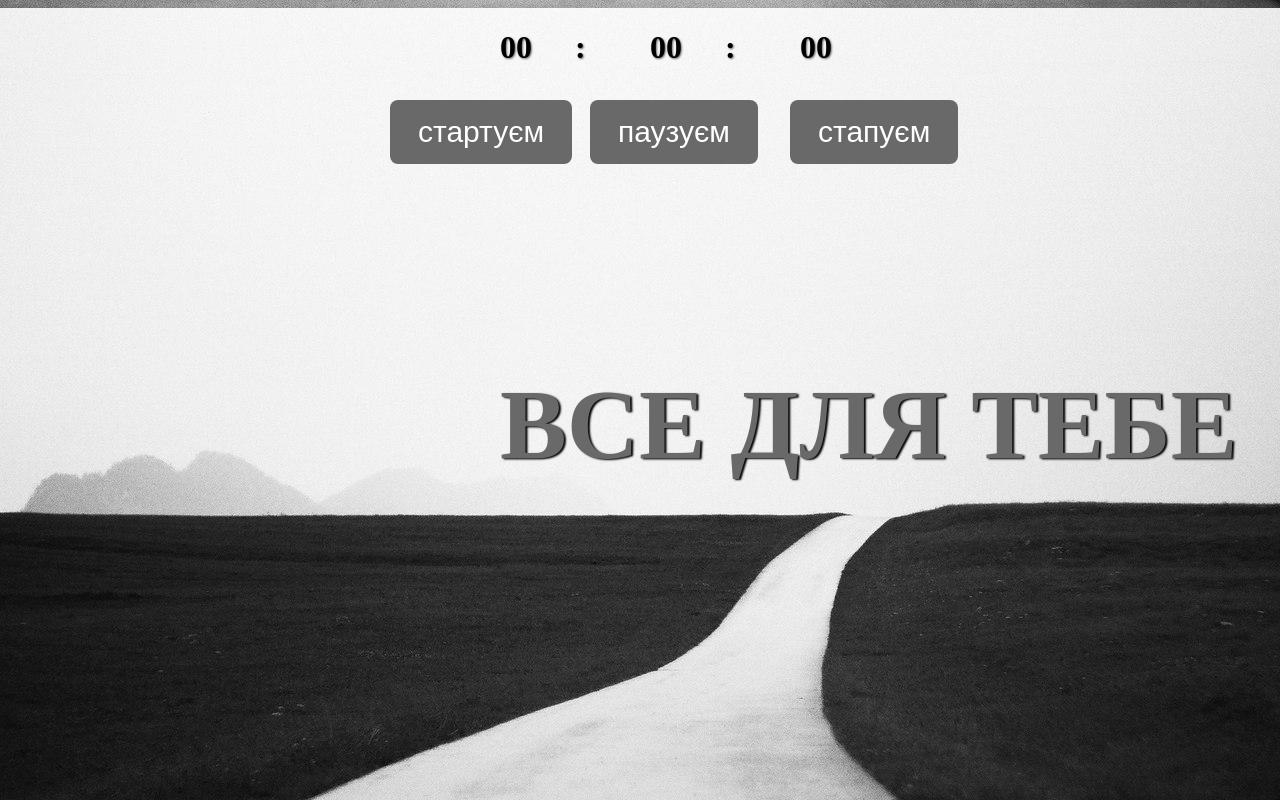
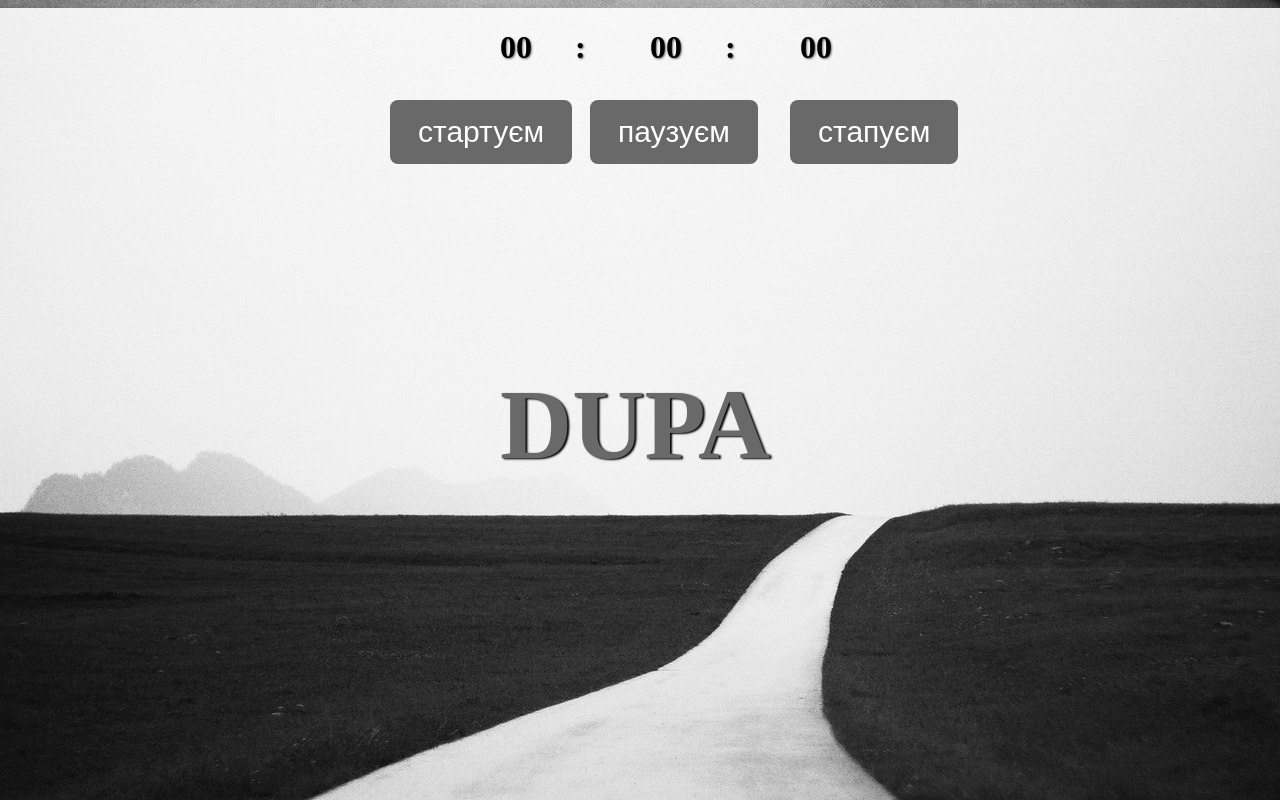
Before and after one commit to NolanProost/timer, a plain HTML site: page index.html in a window 1280 px wide. Drawn offline with Linux system fonts and the light colour scheme.

Commit message:
change label

```diff
--- a/index.html
+++ b/index.html
@@ -20,7 +20,7 @@
 		<button id="ps" onclick="pause()">паузуєм</button>
 		<button id="stp" onclick="stope()">стапуєм</button>
 
-		<h1 id="tek">ВСЕ ДЛЯ ТЕБЕ</h1>
+		<h1 id="tek">DUPA</h1>
 
 </body>
 </html>
```
